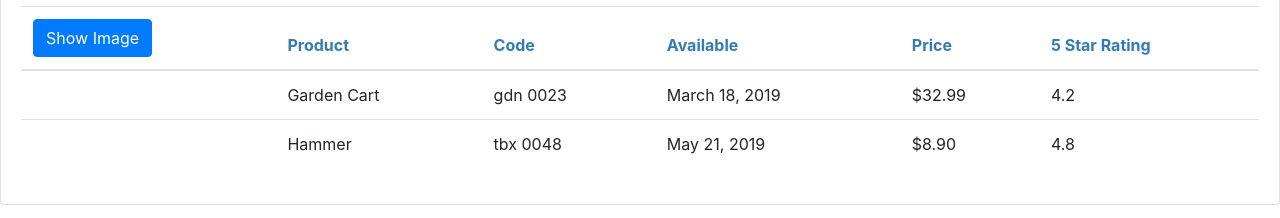
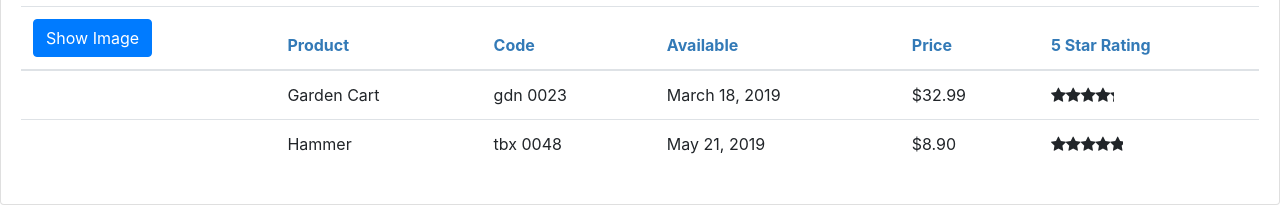
Before and after one commit to LulyAtilano/KamuratStore, an Angular app: page / in a window 1280 px wide. Shown: the part 202-420 px from the top of the page. Built offline with nearby package versions, Linux system fonts and the light colour scheme.

Commit message:
created starComponent, created onRatingClicked funciton on productListComponent

```diff
--- a/src/app/app.module.ts
+++ b/src/app/app.module.ts
@@ -5,12 +5,14 @@
 import { AppComponent } from './app.component';
 import { ProductListComponent } from './products/product-list.component';
 import { ConvertToSpacesPipe } from './shared/convert-to-spaces.pipe';
+import { StarComponent } from './shared/star.component';
 
 @NgModule({
   declarations: [
     AppComponent,
     ProductListComponent,
-    ConvertToSpacesPipe
+    ConvertToSpacesPipe,
+    StarComponent,
   ],
   imports: [
     BrowserModule,
--- a/src/app/products/product-list.component.html
+++ b/src/app/products/product-list.component.html
@@ -44,7 +44,9 @@
             <td>{{product.productCode | lowercase | convertToSpaces:'-'}}</td>
             <td>{{product.releaseDate}}</td>
             <td>{{product.price | currency:'USD':'symbol':'1.2-2'}}</td>
-            <td>{{product.starRating}}</td>
+            <td>
+              <pm-star [rating]='product.starRating' (ratingClicked)='onRatingClicked($event)'></pm-star>
+            </td>
           </tr>
         </tbody>
       </table>
--- a/src/app/products/product-list.component.ts
+++ b/src/app/products/product-list.component.ts
@@ -63,4 +63,8 @@
     return this.products.filter((product: IProduct) =>
       product.productName.toLocaleLowerCase().indexOf(filterBy) !== -1);
   }
+
+  onRatingClicked(message: string): void {
+    this.pageTitle =  `Product List: ${message}`;
+  }
 }
--- a/src/app/shared/star.component.html
+++ b/src/app/shared/star.component.html
@@ -1,6 +1,8 @@
 <div class="crop"
      [style.width.px]="starWidth"
-     [title]="rating">
+     [title]="rating"
+    (click)='onClick()'
+>
   <div style="width: 75px">
     <span class="fa fa-star"></span>
     <span class="fa fa-star"></span>
--- /dev/null
+++ b/src/app/shared/star.component.ts
@@ -0,0 +1,21 @@
+import { Component, OnChanges, Input, Output, EventEmitter } from '@angular/core';
+
+@Component({
+  selector: 'pm-star',
+  templateUrl: './star.component.html',
+  styleUrls: ['./star.component.css'],
+})
+
+export class StarComponent implements OnChanges {
+  @Input() rating: number;
+  starWidth: number;
+  @Output() ratingClicked: EventEmitter<string> = new EventEmitter<string>();
+
+  ngOnChanges(): void {
+    this.starWidth = this.rating * 75 / 5;
+  }
+
+  onClick(): void {
+    this.ratingClicked.emit(`The rating ${this.rating} was clicked!`);
+  }
+}
```
